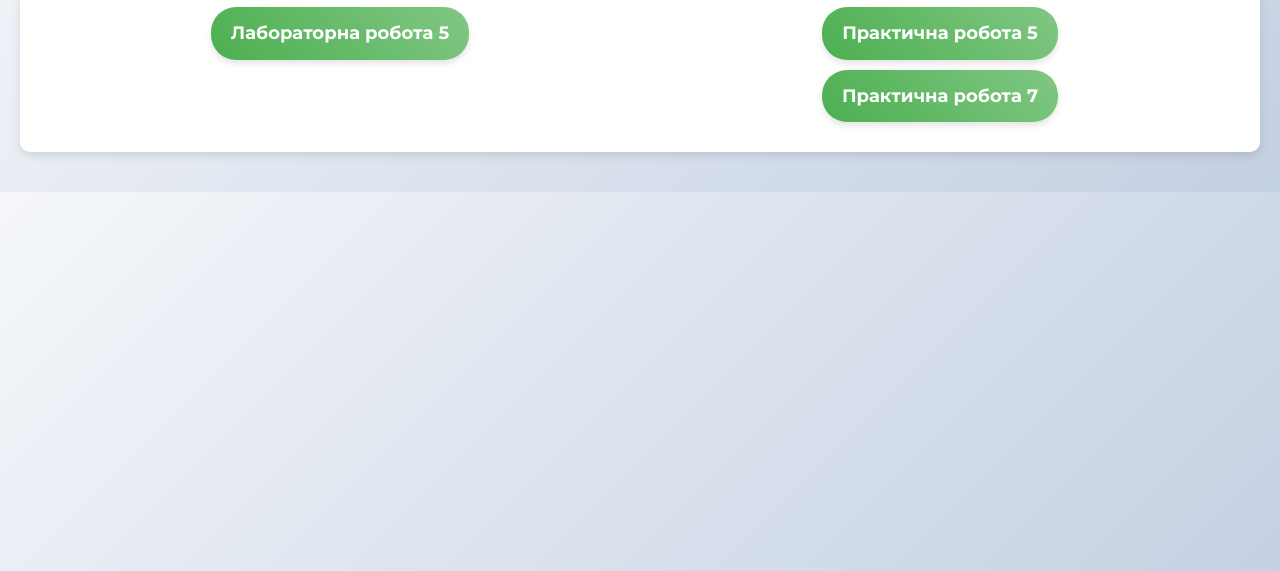
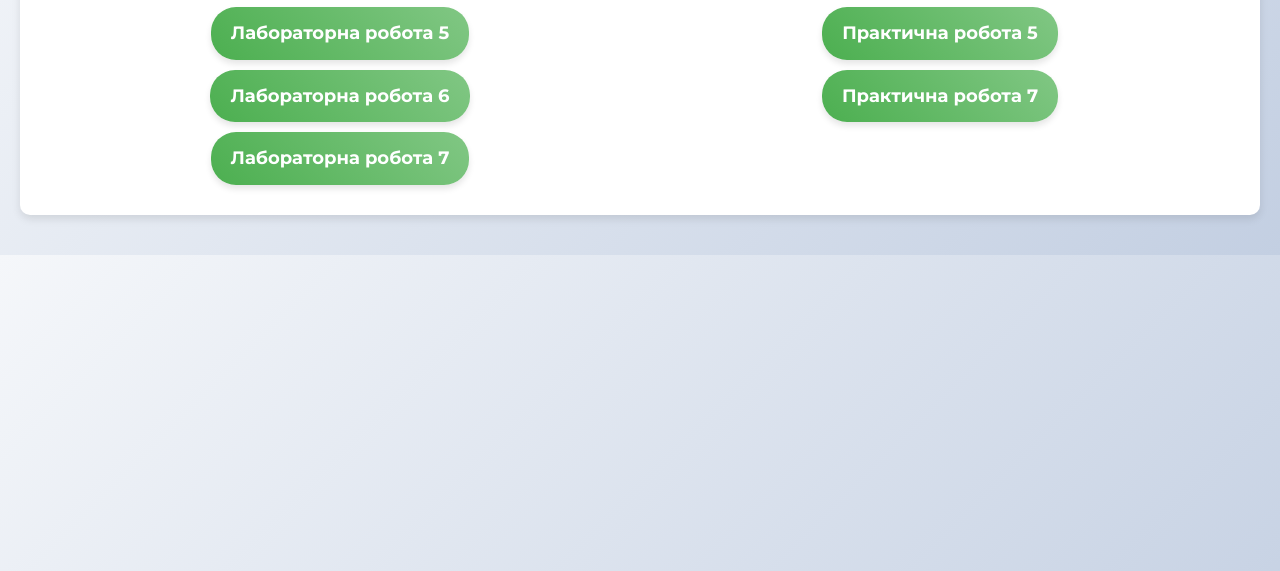
Before and after one commit to viktormoroz0/web.github.io, a plain HTML site: page index.html in a window 1280 px wide. Shown: the part 229-800 px from the top of the page. Drawn offline with Linux system fonts and the light colour scheme.

Commit message:
Update index.html

```diff
--- a/index.html
+++ b/index.html
@@ -23,6 +23,16 @@
 						Лабораторна робота 5
 					</a>
 				</li>
+				<li>
+					<a href="LR6/index.html">
+						Лабораторна робота 6
+					</a>
+				</li>
+				<li>
+					<a href="LR7/index.html">
+						Лабораторна робота 7
+					</a>
+				</li>
 			</ul>
 		</div>
 
```
